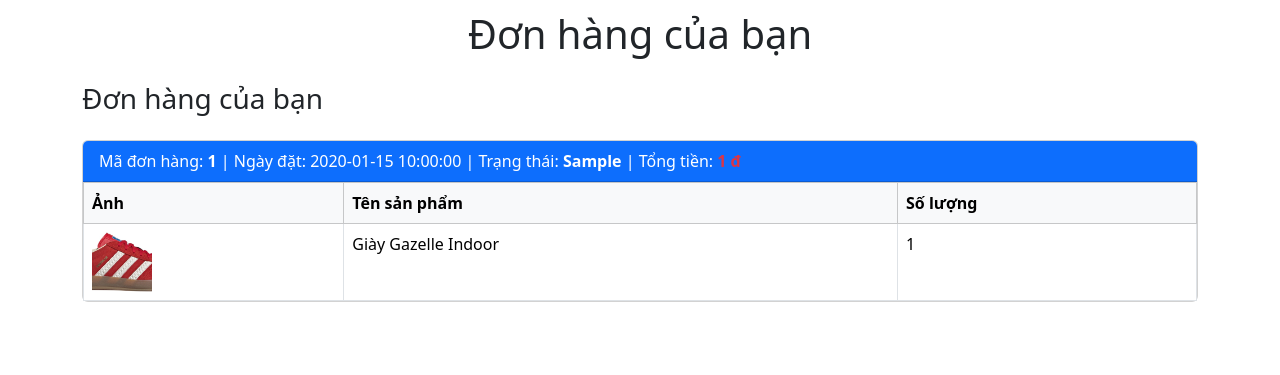
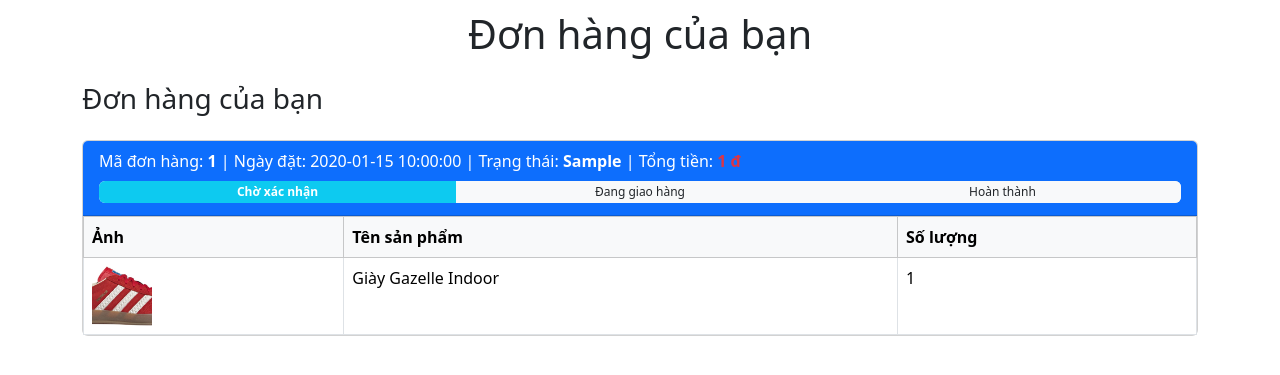
Before and after one commit to Chitai-maker/quanlybangiay, a PHP site: page /donhang.php in a window 1280 px wide. Shown: the part 82-457 px from the top of the page. Run offline with PHP 8.4, Linux system fonts and the light colour scheme; the visitor is signed in with stand-in values (Sample User, id 1); data comes from the database, SQL or seed files in the repository; tables that the repository leaves empty hold one stand-in row (values such as "Sample post").

Commit message:
thêm thanh quá trình

```diff
--- a/shopgiay/chucnang/chucnang_xemdonhang.php
+++ b/shopgiay/chucnang/chucnang_xemdonhang.php
@@ -44,6 +44,39 @@ if (mysqli_num_rows($result) > 0) {
             echo '<button type="submit" name="huydon" class="btn btn-danger btn-sm">Huỷ đơn hàng</button>';
             echo '</form>';
         }
+        // Thanh quá trình đơn hàng (ẩn nếu đã huỷ)
+        if ($dh['trangthai'] != 'Đã huỷ') {
+            // Xác định bước hiện tại
+            $step = 1;
+            if ($dh['trangthai'] == 'Chờ xác nhận') $step = 1;
+            elseif ($dh['trangthai'] == 'Đang giao hàng') $step = 2;
+            elseif ($dh['trangthai'] == 'Hoàn thành') $step = 3;
+            echo '<div class="mt-2 mb-1">';
+            echo '<div class="progress" style="height: 22px;">';
+            // Chờ xác nhận
+            echo '<div class="progress-bar bg-info position-relative" role="progressbar" style="width:33%;" aria-valuenow="33" aria-valuemin="0" aria-valuemax="100">';
+            echo '<span>';
+            echo ($step >= 1 ? '<b>Chờ xác nhận</b>' : 'Chờ xác nhận');
+            if ($step > 1) echo ' <span style="color:green;font-size:18px;">✔</span>';
+            echo '</span>';
+            echo '</div>';
+            // Đang giao hàng
+            echo '<div class="progress-bar ' . ($step >= 2 ? 'bg-warning' : 'bg-light text-dark') . ' position-relative" role="progressbar" style="width:34%;">';
+            echo '<span>';
+            echo ($step >= 2 ? '<b>Đang giao hàng</b>' : 'Đang giao hàng');
+            if ($step > 2) echo ' <span style="color:green;font-size:18px;">✔</span>';
+            echo '</span>';
+            echo '</div>';
+            // Hoàn thành
+            echo '<div class="progress-bar ' . ($step == 3 ? 'bg-success' : 'bg-light text-dark') . ' position-relative" role="progressbar" style="width:33%;">';
+            echo '<span>';
+            echo ($step == 3 ? '<b>Hoàn thành</b>' : 'Hoàn thành');
+            if ($step == 3) echo ' <span style="color:green;font-size:18px;">✔</span>';
+            echo '</span>';
+            echo '</div>';
+            echo '</div></div>';
+        }
+
         echo "</div>";
         echo "<div class='card-body p-0'>";
         // Lấy chi tiết đơn hàng
```
